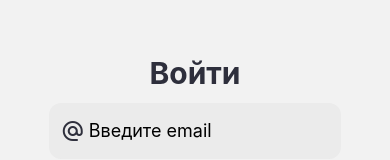
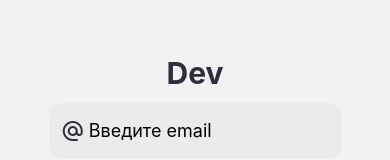
Before and after one commit to XYZilla/BookMe, a React Native app: screen /SignIn in a window 390 px wide. Shown: the part 229-389 px from the top of the page. Built offline with nearby package versions, Linux system fonts and the light colour scheme.

Commit message:
Update SignIn.jsx

```diff
--- a/src/screens/SignIn.jsx
+++ b/src/screens/SignIn.jsx
@@ -85,7 +85,7 @@ const SignIn = ({ navigation }) => {
 					</View>
 
 					<View>
-						<Text className='text-text_dark text-3xl font-bold'>Войти</Text>
+						<Text className='text-text_dark text-3xl font-bold'>Dev</Text>
 					</View>
 					<View className='w-9/12'>
 						<>
```
